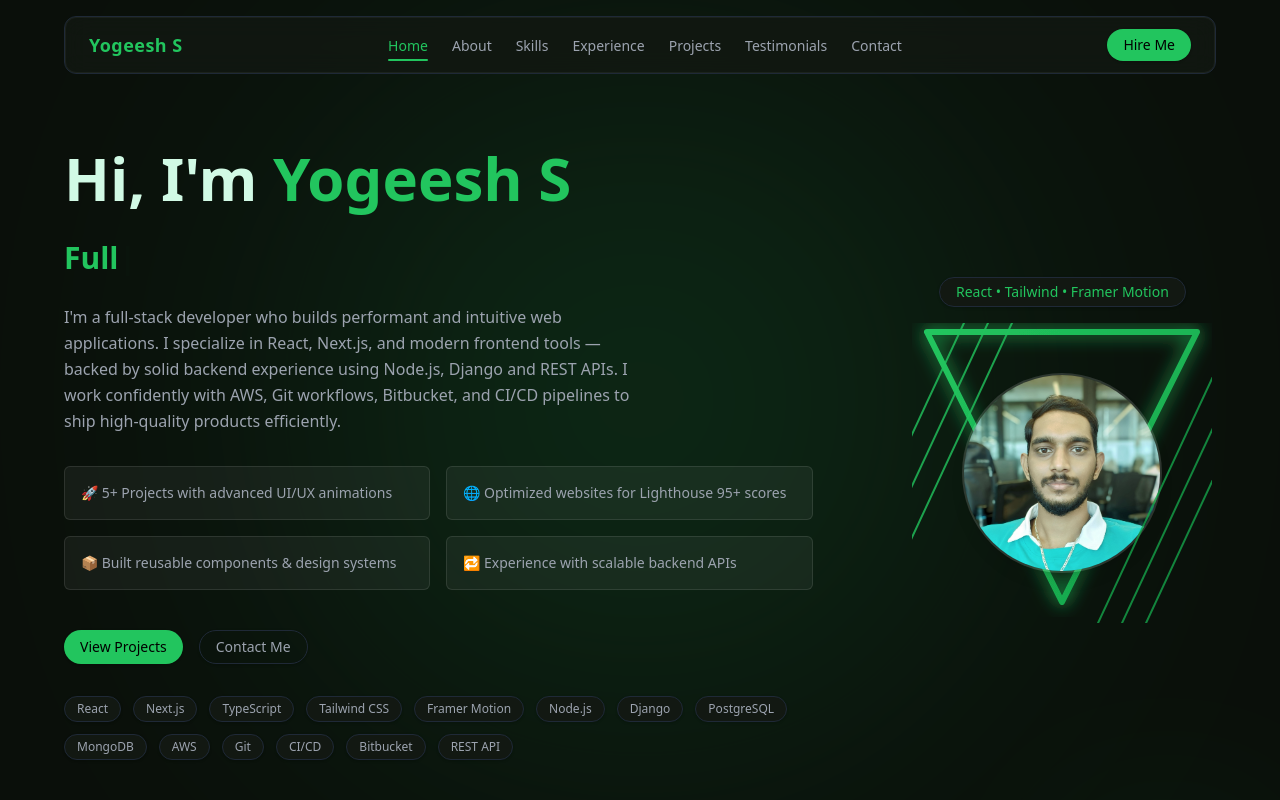
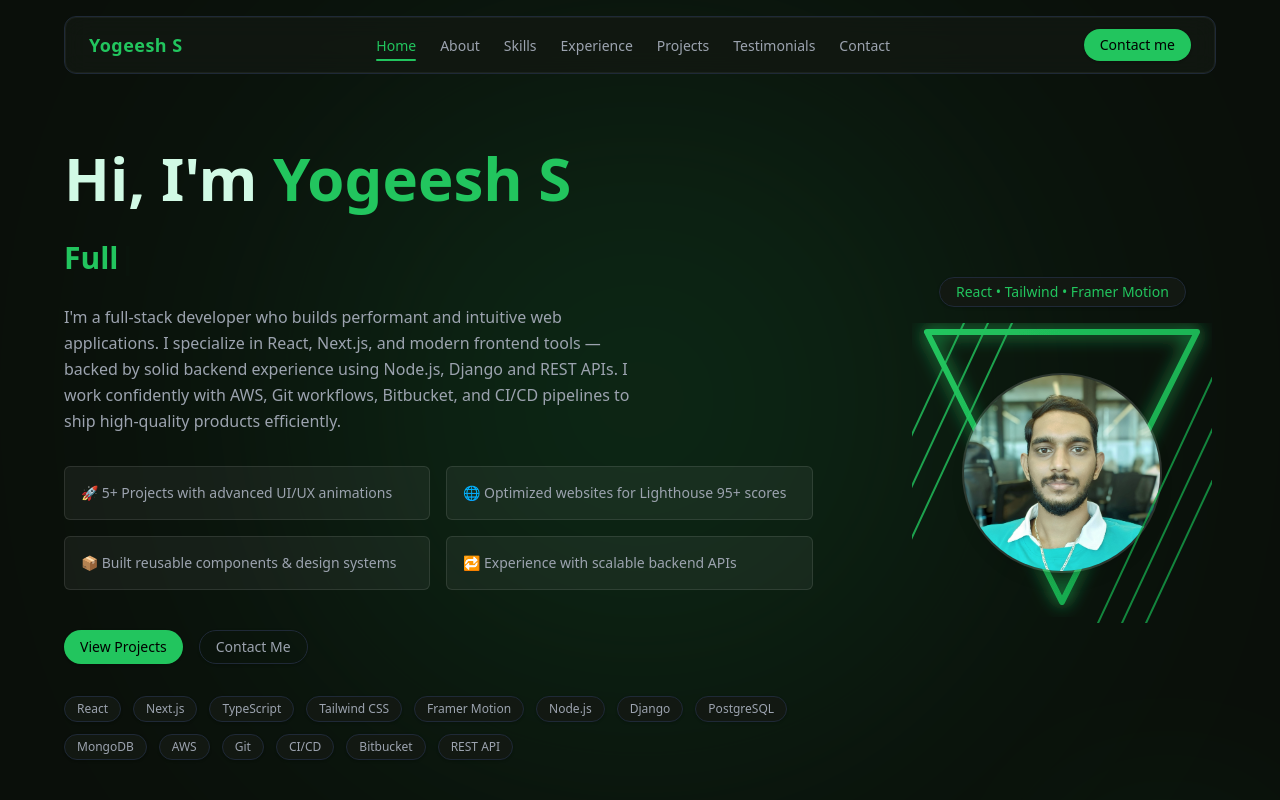
Before and after one commit to yogeesh-s/portfolio_v2, a Next.js app: page / in a window 1280 px wide. Shown: the top 800 px of the page. Built offline with nearby package versions, Linux system fonts and the light colour scheme.

Commit message:
fix: quote in hero page

```diff
--- a/src/components/Navbar.tsx
+++ b/src/components/Navbar.tsx
@@ -100,7 +100,7 @@ export default function Navbar() {
       {/* Desktop CTA Button */}
       <div className="hidden md:block">
         <Button variant="primary" as="link" href="#contact">
-          Hire Me
+          Contact me
         </Button>
       </div>
 
```
